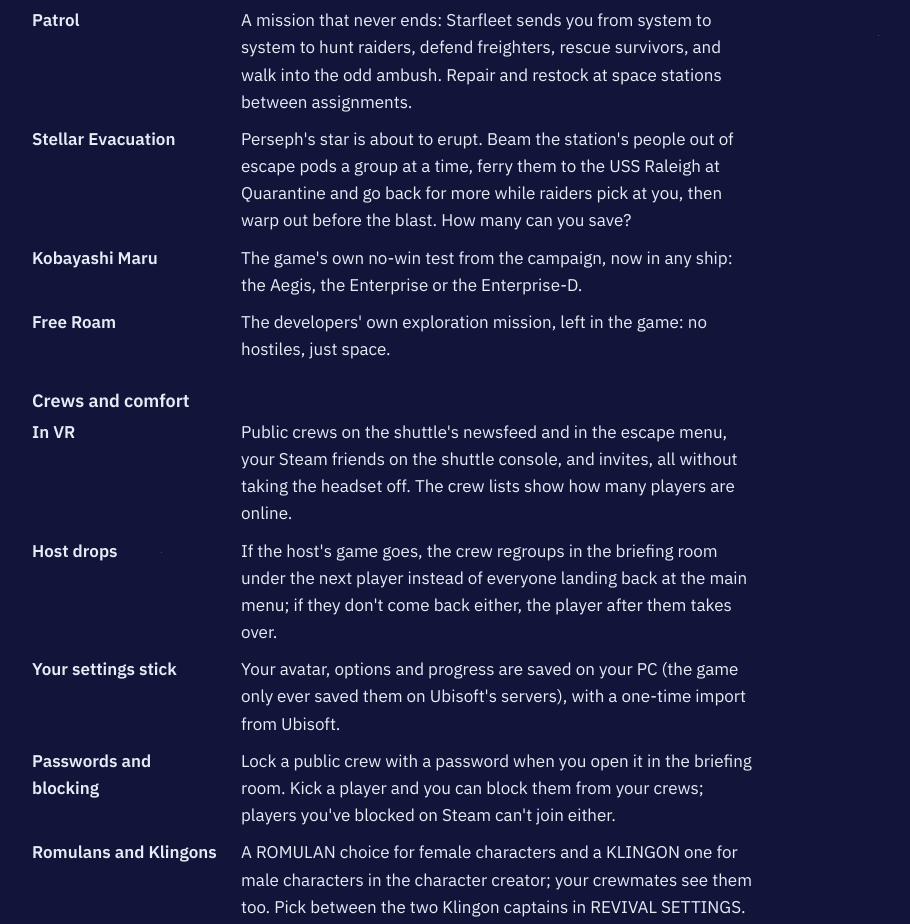
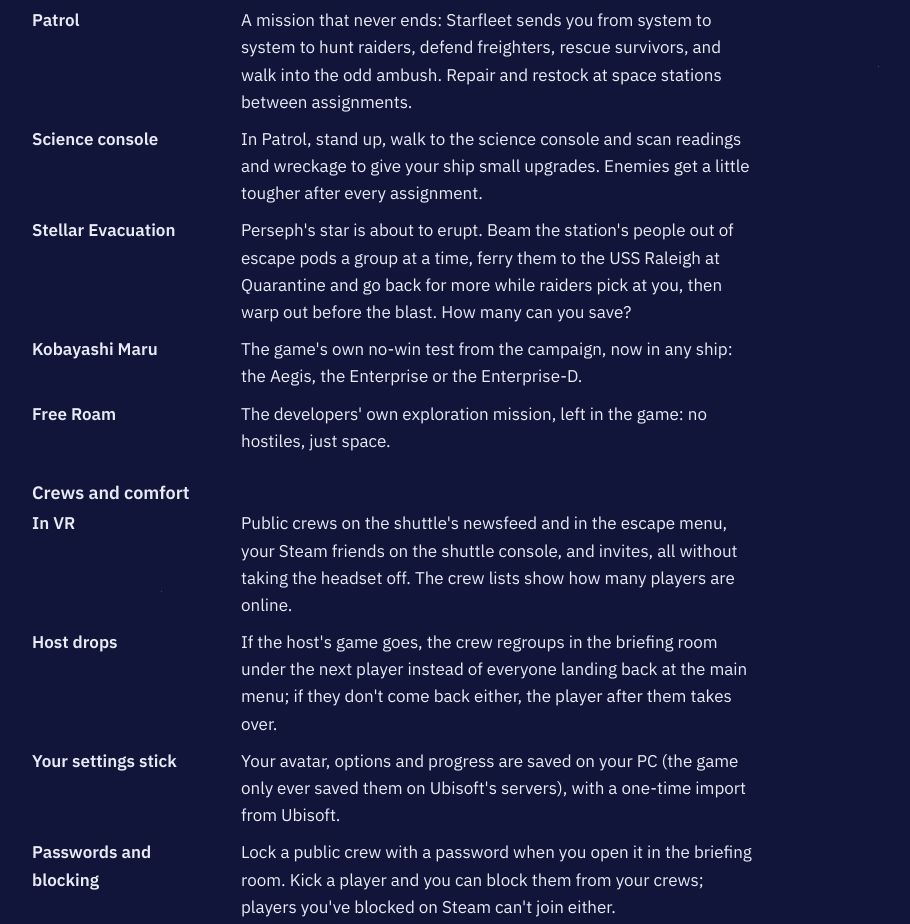
Before and after one commit to Demigodrick/bridge-crew-revival, a plain HTML site: page docs/index.html in a window 1280 px wide. Shown: the part 2163-3087 px from the top of the page, without its empty margins (248-1158 px from the left). Drawn offline with Linux system fonts and the light colour scheme.

Commit message:
Science console: README, site line and in-game checklist
Co-Authored-By: Claude Opus 5.5 <noreply@anthropic.com>

```diff
--- a/docs/index.html
+++ b/docs/index.html
@@ -230,6 +230,9 @@
         <dd>A mission that never ends: Starfleet sends you from system to system to hunt raiders, defend
           freighters, rescue survivors, and walk into the odd ambush. Repair and restock at space stations
           between assignments.</dd>
+        <dt>Science console</dt>
+        <dd>In Patrol, stand up, walk to the science console and scan readings and wreckage to give your ship
+          small upgrades. Enemies get a little tougher after every assignment.</dd>
         <dt>Stellar Evacuation</dt>
         <dd>Perseph's star is about to erupt. Beam the station's people out of escape pods a group at a time,
           ferry them to the USS Raleigh at Quarantine and go back for more while raiders pick at you, then warp out
```
Also changed, not shown: 2 other files.
